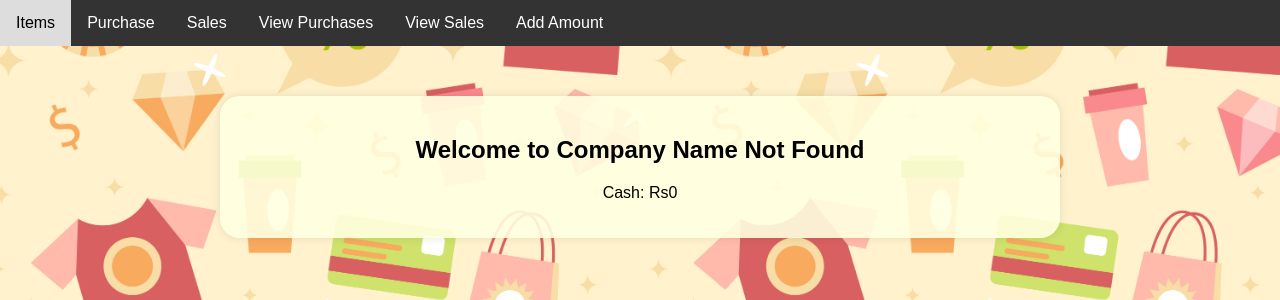
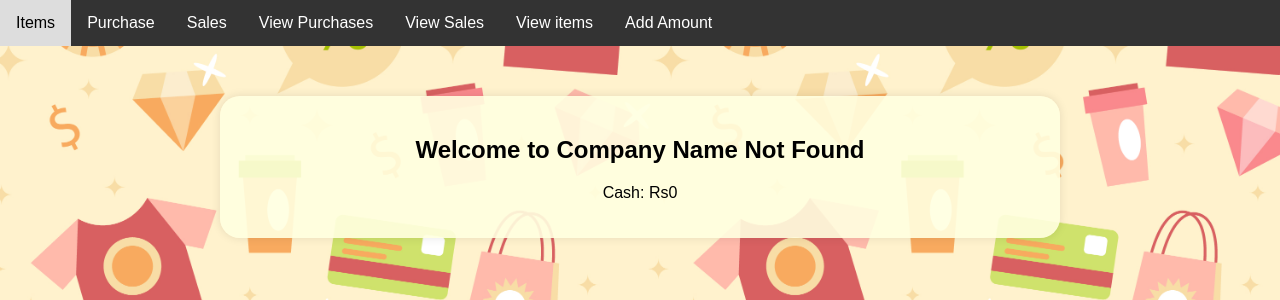
Before and after one commit to ravibharathi656/Flask-Namma-kadai-project, a Flask app: page /main in a window 1280 px wide. Shown: the top 300 px of the page. Run offline with Flask 3, Linux system fonts and the light colour scheme; data that the repository does not hold is empty; some libraries are stand-ins or nearby versions.

Commit message:
Update main.html

```diff
--- a/templates/main.html
+++ b/templates/main.html
@@ -50,6 +50,7 @@
         <a href="{{ url_for('S') }}">Sales</a>
         <a href="{{ url_for('view_purchases') }}">View Purchases</a>
         <a href="{{ url_for('view_sales') }}">View Sales</a>
+        <a href="{{ url_for('view_items1') }}">View items</a>
         <a href="{{ url_for('Am') }}">Add Amount</a>
     </div>
     <div class="container">
```
